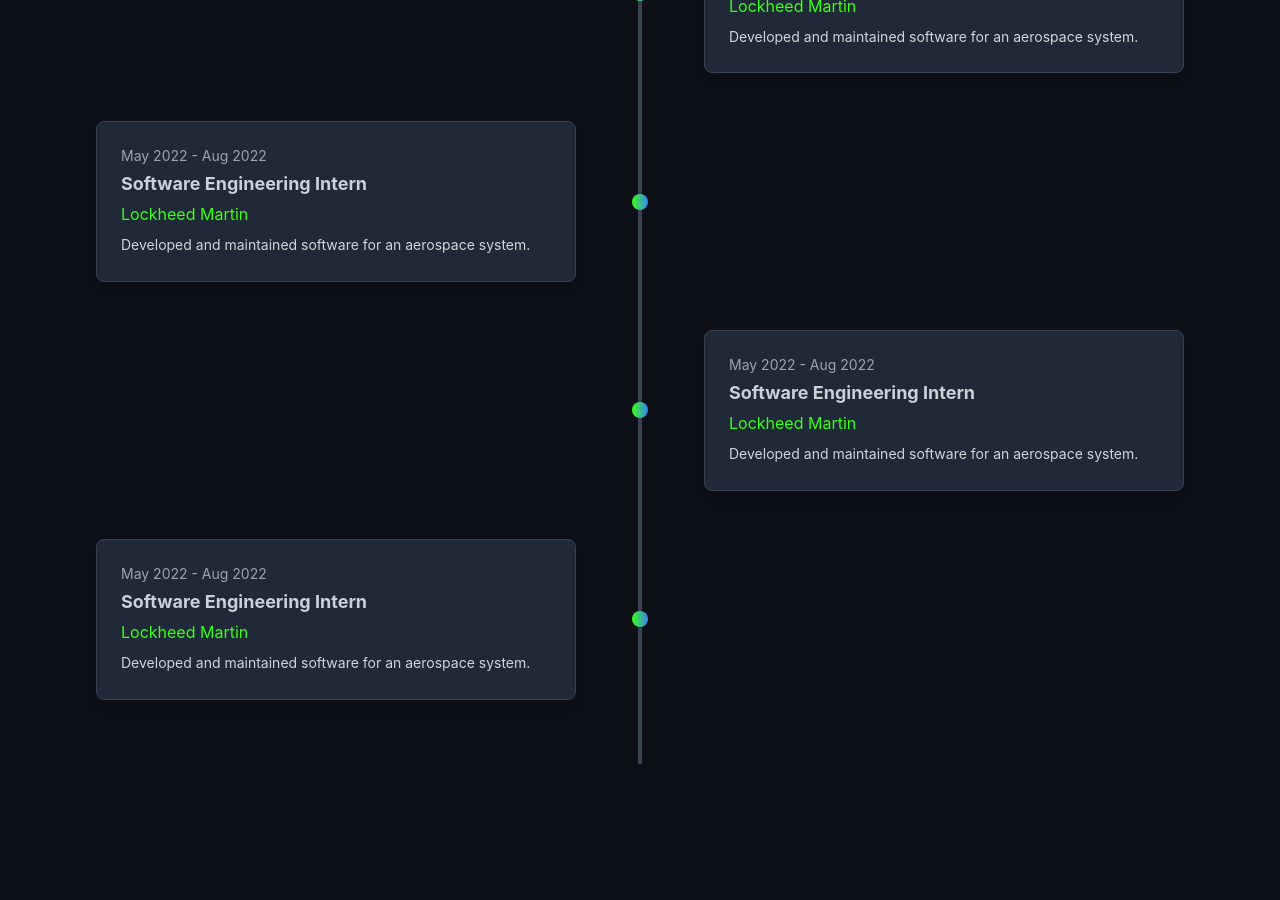
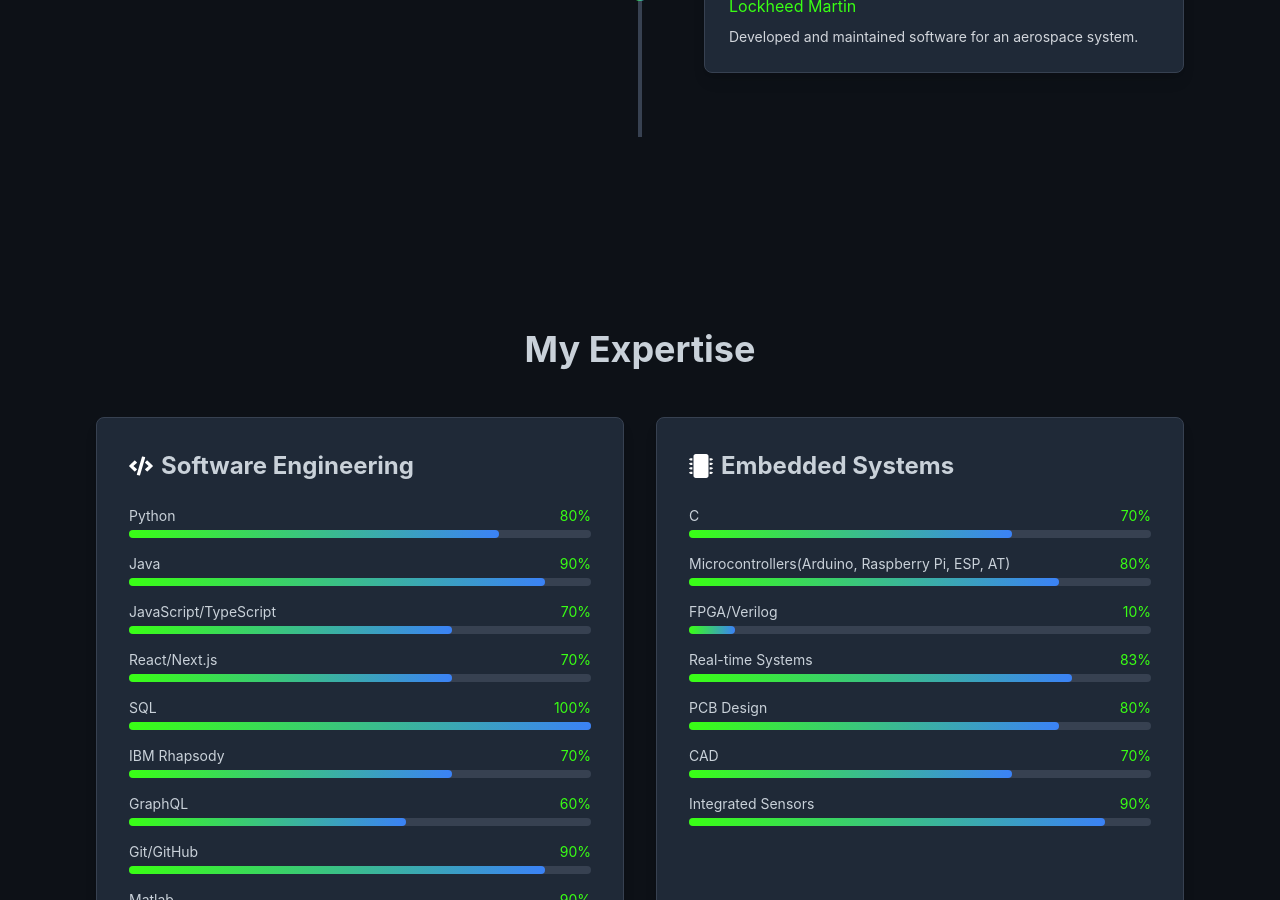
Before and after one commit to alaba234/Portfolio, a React (Create React App) app: page / in a window 1280 px wide. Shown: the part 2500-3400 px from the top of the page. Built offline with nearby package versions, Linux system fonts and the light colour scheme.

Commit message:
Added the fading effect to all pages

```diff
--- a/src/components/AboutSection.jsx
+++ b/src/components/AboutSection.jsx
@@ -3,13 +3,16 @@ import React, { useState, useEffect, useRef } from 'react';
 import { FaLaptopCode, FaMicrochip, FaBolt } from 'react-icons/fa';
 // @ts-ignore
 import Timeline from './Timeline.jsx'; // Import the Timeline component
+import useScrollFadeOut from '../hooks/useScrollFadeOut';
 
 function AboutSection() {
 
   const aboutImagePath = '/thu.png'; // Make sure this image exists in your public folder!
 
   const [lineVisible, setLineVisible] = useState(false);
+
   const sectionRef = useRef(null);
+  const timelineRef = useRef(null);
 
   useEffect(() => {
     const observer = new IntersectionObserver(
@@ -37,13 +40,17 @@ function AboutSection() {
     };
   }, []);
 
+
+  const contentOpacity = useScrollFadeOut(sectionRef,700);
+  const contentOpacity_1 = useScrollFadeOut(timelineRef, 700); // Use the custom hook for scroll fade-out effect
+
   return (
-    <section ref={sectionRef} className="bg-dark-theme-bg text-dark-theme-text py-16 px-8 md:px-16 lg:px-24 min-h-screen flex items-center justify-center relative">
+    <section className="bg-dark-theme-bg text-dark-theme-text py-16 px-8 md:px-16 lg:px-24 min-h-screen flex items-center justify-center relative">
 
       <div className="container mx-auto max-w-6xl">
         {/* Top Section: Text and Image */}
         {/* This is the div controlling the flex layout for the two columns */}
-        <div className="flex flex-col lg:flex-row items-start gap-12 mb-16"> {/* Assuming you changed items-center to items-start */}
+        <div ref={sectionRef}  style={{ opacity: contentOpacity }} className="flex flex-col lg:flex-row items-start gap-12 mb-16"> {/* Assuming you changed items-center to items-start */}
           {/* Left Column: Text Content (this stays the same) */}
           <div className="flex-1 lg:pr-8 text-center lg:text-left">
             <p className="text-md md:text-base leading-relaxed mb-6">
--- a/src/components/ProjectsSection.jsx
+++ b/src/components/ProjectsSection.jsx
@@ -1,6 +1,10 @@
 // src/components/ProjectsSection.jsx
-import React from 'react';
+import React, { use, useRef } from 'react';
 import { FaExternalLinkAlt } from 'react-icons/fa';
+import useScrollFadeOut from '../hooks/useScrollFadeOut';
+
+
+
 
 // Placeholder data for your projects - easily expandable!
 const projectsData = [
@@ -31,10 +35,15 @@ const projectsData = [
   // Add more project objects here!
 ];
 
+
+
 const ProjectsSection = () => {
+const sectionRef = useRef(null); // Create a ref
+const contentOpacity = useScrollFadeOut(sectionRef,700); // Use the custom hook for scroll fade-out effect
+
   return (
-    <section id="projects" className="bg-dark-theme-bg text-dark-theme-text py-16 px-8 md:px-16 lg:px-24 min-h-screen">
-      <div className="container mx-auto max-w-6xl">
+    <section ref={sectionRef} id="projects" className="bg-dark-theme-bg text-dark-theme-text py-16 px-8 md:px-16 lg:px-24 min-h-screen">
+      <div className="container mx-auto max-w-6xl"  style={{ opacity: contentOpacity }}>
         <h2 className="text-4xl font-bold text-center mb-12">My Projects</h2>
 
         {/* Projects Grid */}
--- a/src/components/Timeline.jsx
+++ b/src/components/Timeline.jsx
@@ -1,10 +1,10 @@
 // src/components/Timeline.jsx
 import React from 'react';
+import TimelineItem from './TimelineItem'; // Import the new component
 
 // This is where you can easily expand your timeline!
-// Just add a new object to this array for each station in your life.
-// The 'alignment' key controls if it appears on the 'left' or 'right' side.
 const timelineData = [
+  // ... your existing timeline data ...
   {
     id: 1,
     date: 'Jan 2024 - Present',
@@ -37,36 +37,6 @@ const timelineData = [
     description: 'Developed and maintained software for an aerospace system.',
     alignment: 'right',
   },
-  {
-    id: 5,
-    date: 'May 2022 - Aug 2022',
-    title: 'Software Engineering Intern',
-    company: 'Lockheed Martin',
-    description: 'Developed and maintained software for an aerospace system.',
-    alignment: 'left',
-  },
-
-  {
-    id: 6,
-    date: 'May 2022 - Aug 2022',
-    title: 'Software Engineering Intern',
-    company: 'Lockheed Martin',
-    description: 'Developed and maintained software for an aerospace system.',
-    alignment: 'right',
-  },
-
-  {
-    id: 7,
-    date: 'May 2022 - Aug 2022',
-    title: 'Software Engineering Intern',
-    company: 'Lockheed Martin',
-    description: 'Developed and maintained software for an aerospace system.',
-    alignment: 'left',
-  }
-
-
-
-  // Add more stations here! The 'alignment' can be 'left' or 'right'.
 ];
 
 const Timeline = () => {
@@ -77,31 +47,9 @@ const Timeline = () => {
 
       {/* Container for all the timeline events */}
       <div className="space-y-12">
-        {timelineData.map((item, index) => (
-          <div
-            key={item.id}
-            // Uses Flexbox to align content to the left or right of the central line
-            className={`flex items-center w-full relative
-              ${item.alignment === 'right' ? 'justify-end lg:pl-16' : 'justify-start lg:pr-16'}`}
-          >
-            {/* The circular dot on the line */}
-            <div
-              className={`absolute top-1/2 -mt-2 w-4 h-4 rounded-full bg-gradient-to-r from-neon-green to-blue-500 z-10
-                ${item.alignment === 'right' ? 'left-1/2 transform -translate-x-1/2' : 'left-1/2 transform -translate-x-1/2'}`}
-            ></div>
-
-            {/* The event card itself */}
-            <div
-              className={`bg-gray-800 p-6 rounded-lg shadow-lg flex-1
-              border border-gray-700 hover:border-gradient-start transition-colors duration-300
-              ${item.alignment === 'right' ? 'lg:ml-auto max-w-full lg:max-w-[calc(50%-2rem)]' : 'lg:mr-auto max-w-full lg:max-w-[calc(50%-2rem)]'}`}
-            >
-              <p className="text-sm text-gray-400 mb-1">{item.date}</p>
-              <h3 className="font-bold text-lg mb-1">{item.title}</h3>
-              <p className="text-md text-neon-green mb-2">{item.company}</p>
-              <p className="text-sm text-gray-300 leading-relaxed">{item.description}</p>
-            </div>
-          </div>
+        {timelineData.map((item) => (
+          // Render the new TimelineItem component for each item
+          <TimelineItem key={item.id} item={item} />
         ))}
       </div>
     </div>
--- /dev/null
+++ b/src/components/TimelineItem.jsx
@@ -0,0 +1,37 @@
+// src/components/TimelineItem.jsx
+import React, { useRef } from 'react';
+import useScrollFadeOut from '../hooks/useScrollFadeOut';
+
+const TimelineItem = ({ item }) => {
+  const itemRef = useRef(null);
+  const contentOpacity = useScrollFadeOut(itemRef, 500);
+
+  return (
+    <div
+      ref={itemRef}
+      style={{ opacity: contentOpacity }}
+      className={`flex items-center w-full relative transition-opacity duration-500
+        ${item.alignment === 'right' ? 'justify-end lg:pl-16' : 'justify-start lg:pr-16'}`}
+    >
+      {/* The circular dot on the line */}
+      <div
+        className={`absolute top-1/2 -mt-2 w-4 h-4 rounded-full bg-gradient-to-r from-neon-green to-blue-500 z-10
+          ${item.alignment === 'right' ? 'left-1/2 transform -translate-x-1/2' : 'left-1/2 transform -translate-x-1/2'}`}
+      ></div>
+
+      {/* The event card itself */}
+      <div
+        className={`bg-gray-800 p-6 rounded-lg shadow-lg flex-1
+        border border-gray-700 hover:border-gradient-start transition-colors duration-300
+        ${item.alignment === 'right' ? 'lg:ml-auto max-w-full lg:max-w-[calc(50%-2rem)]' : 'lg:mr-auto max-w-full lg:max-w-[calc(50%-2rem)]'}`}
+      >
+        <p className="text-sm text-gray-400 mb-1">{item.date}</p>
+        <h3 className="font-bold text-lg mb-1">{item.title}</h3>
+        <p className="text-md text-neon-green mb-2">{item.company}</p>
+        <p className="text-sm text-gray-300 leading-relaxed">{item.description}</p>
+      </div>
+    </div>
+  );
+};
+
+export default TimelineItem;
--- /dev/null
+++ b/src/hooks/useScrollFadeOut.js
@@ -0,0 +1,45 @@
+// src/hooks/useScrollFadeOut.js
+import { useState, useEffect } from 'react';
+
+/**
+ * A custom hook to create a scroll-based fade-out effect for a specific element.
+ * @param {object} ref - A React ref object attached to the element to observe.
+ * @param {number} fadeThreshold - The scroll distance in pixels over which the fade-out occurs.
+ * @returns {number} The calculated opacity value (0 to 1).
+ */
+const useScrollFadeOut = (ref, fadeThreshold = 700) => {
+  const [contentOpacity, setContentOpacity] = useState(1);
+
+  useEffect(() => {
+    // Wait for the ref to be attached to a DOM element
+    const element = ref.current;
+    if (!element) return;
+
+    const handleScroll = () => {
+      const elementRect = element.getBoundingClientRect();
+      const scrolledPastAmount = -elementRect.top;
+
+      let newOpacity = 1;
+      if (scrolledPastAmount > 0) {
+        newOpacity = 1 - (scrolledPastAmount / fadeThreshold);
+      }
+
+      // Clamp the opacity value
+      newOpacity = Math.max(0.2, Math.min(1, newOpacity));
+      setContentOpacity(newOpacity);
+    };
+
+    window.addEventListener('scroll', handleScroll);
+
+    // Also run the handler once on mount to set the initial opacity correctly
+    handleScroll();
+
+    return () => {
+      window.removeEventListener('scroll', handleScroll);
+    };
+  }, [ref.current, fadeThreshold]); // Dependency now correctly tracks ref.current
+
+  return contentOpacity;
+};
+
+export default useScrollFadeOut;
```
Also changed, not shown: src/components/HeroSection.jsx (+5 -33 lines), src/components/SkillsSection.jsx (+9 -4 lines).
